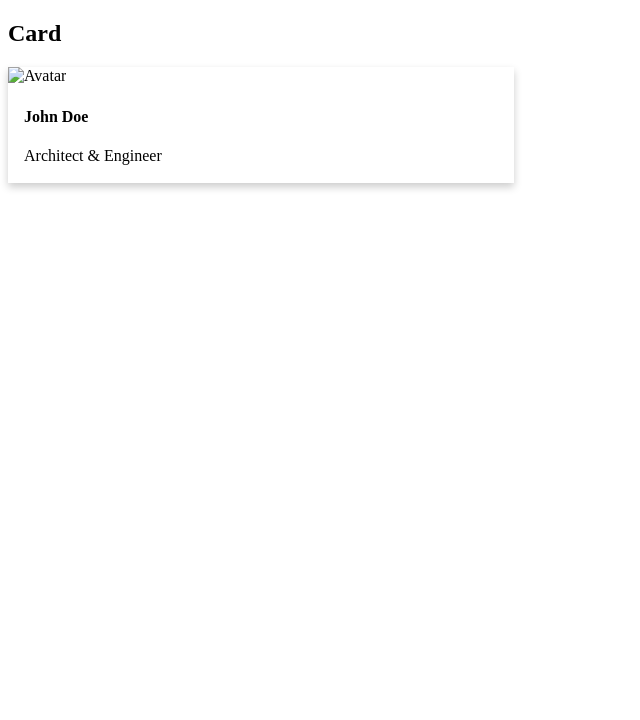
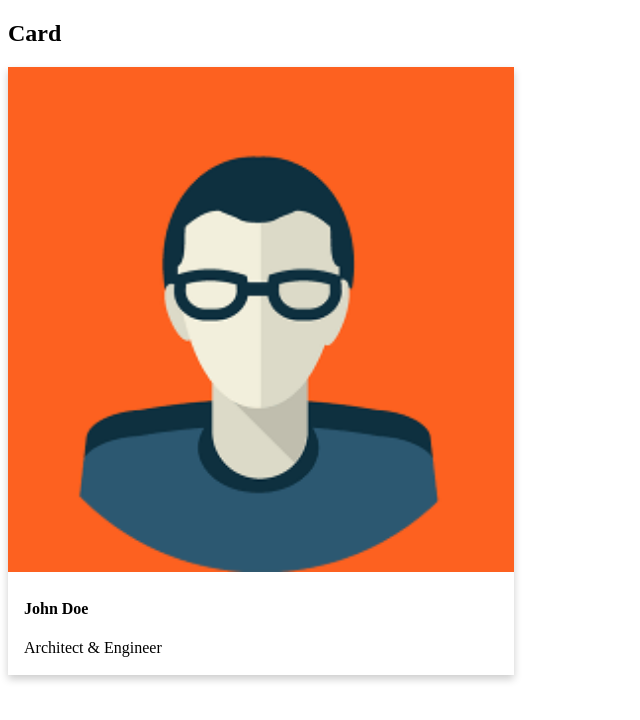
Before and after one commit to moonhuntercode/card-css, a plain HTML site: page index.html in a window 1280 px wide. Shown: the whole page, without its empty margins (0-640 px from the left). Drawn offline with Linux system fonts and the light colour scheme.

Commit message:
img added succesfully

```diff
--- a/index.html
+++ b/index.html
@@ -23,7 +23,7 @@
 <h2>Card</h2>
 
 <div class="card">
-  <img src="img_avatar.png" alt="Avatar" style="width:100%">
+  <img src="img/avatar-male.png" alt="Avatar" style="width:100%">
   <div class="container">
     <h4><b>John Doe</b></h4>
     <p>Architect & Engineer</p>
```
Also changed, not shown: img/avatar-male.png (added).
